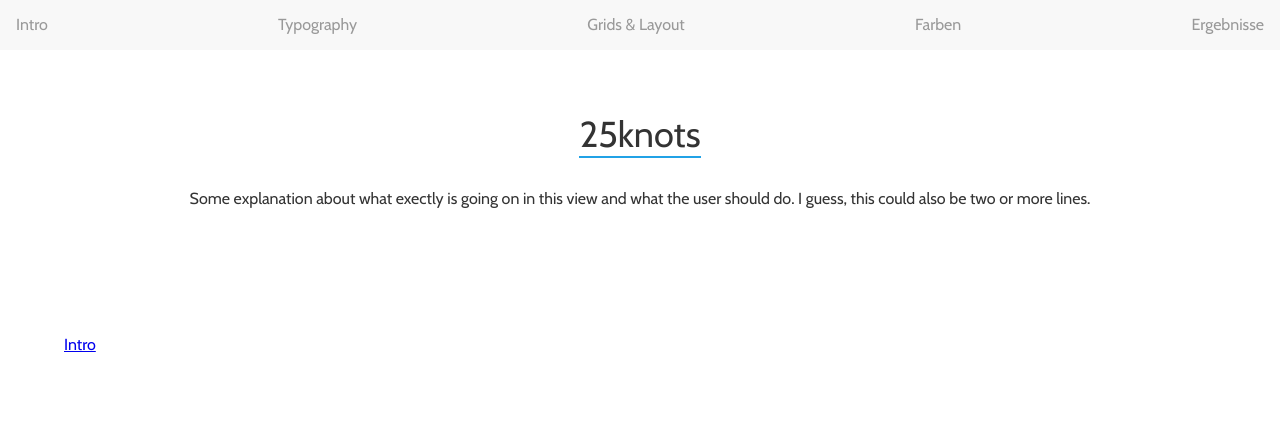
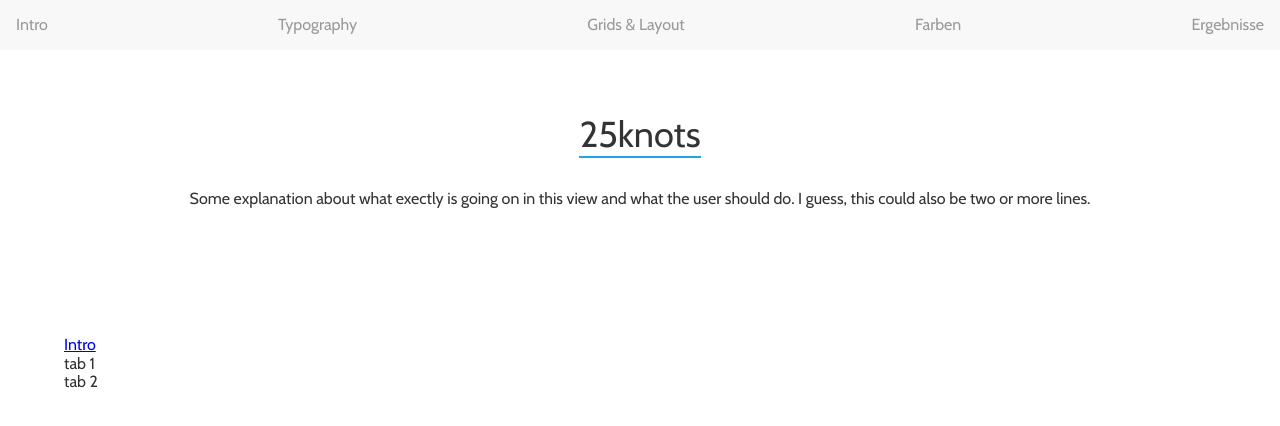
Before and after one commit to Plsr/25knots, a React app: page / in a window 1280 px wide. Shown: the top 426 px of the page. Built offline with nearby package versions, Linux system fonts and the light colour scheme.

Commit message:
Basic tab progress implementation

```diff
--- a/src/components/App.jsx
+++ b/src/components/App.jsx
@@ -4,6 +4,7 @@ import { Link } from 'react-router-dom'
 import Intro from './Intro.jsx'
 import Progress from './shared/Progress.jsx'
 import IntroductionHero from './IntroductionHero.jsx'
+import TabProgress from './TabProgress.jsx'
 import SpacingInset from './helpers/spacing/SpacingInset.jsx'
 
 export default class App extends React.Component {
@@ -14,6 +15,7 @@ export default class App extends React.Component {
         <SpacingInset size='xl'>
           <IntroductionHero />
           <Link to='/intro'>Intro</Link>
+          <TabProgress steps='2' />
         </SpacingInset>
       </div>
     )
--- /dev/null
+++ b/src/components/TabProgress.jsx
@@ -0,0 +1,24 @@
+import React from 'react'
+
+export default class TabProgress extends React.Component {
+
+  setupTabs(amount) {
+    let tabs = []
+
+    for (var i = 0; i < amount; i++) {
+      tabs.push(<p key={i}>tab {i+1}</p>)
+    }
+
+    return tabs
+  }
+
+  render() {
+    let tabs = this.setupTabs(this.props.steps)
+
+    return(
+      <div className='tabs'>
+        { tabs }
+      </div>
+    )
+  }
+}
```
